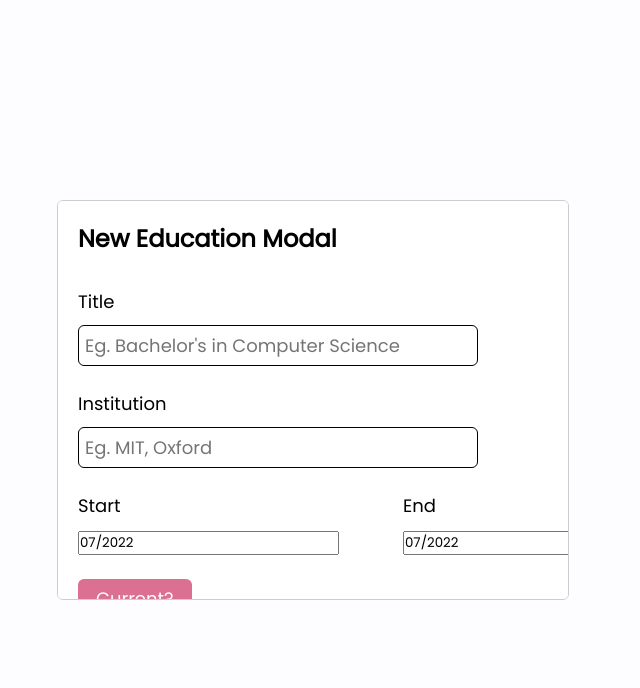
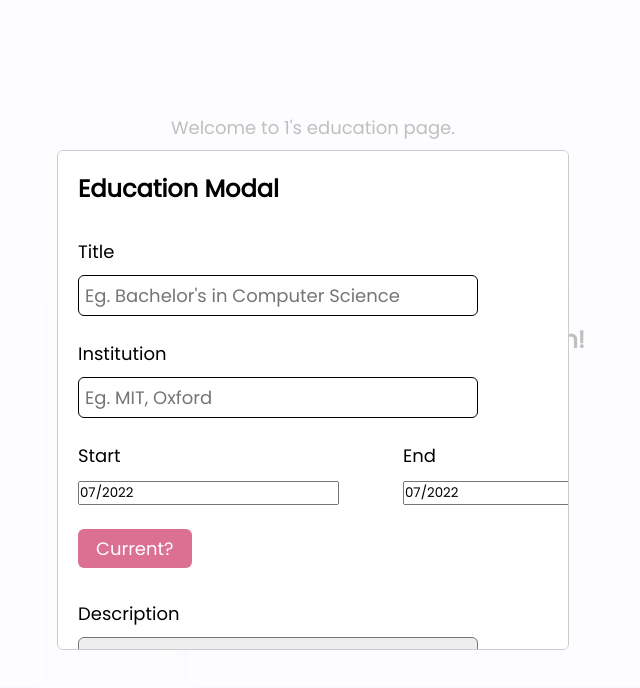
Before and after one commit to kunal70006/showwcase-challenge, a Next.js app: page /1 in a window 1280 px wide. Both pictures are taken after a click on the button "Add new education". Shown: the top 688 px of the page, without its empty margins (327-967 px from the left). Built offline with nearby package versions, Linux system fonts and the light colour scheme.

Commit message:
rewrote modal and slug comp, added bookmark and education comps

```diff
--- a/package.json
+++ b/package.json
@@ -10,6 +10,7 @@
   },
   "dependencies": {
     "@types/react-modal": "^3.13.1",
+    "dayjs": "^1.11.3",
     "next": "12.2.0",
     "react": "18.2.0",
     "react-datepicker": "^4.8.0",
--- /dev/null
+++ b/src/components/Bookmarks/index.tsx
@@ -0,0 +1,34 @@
+import { BookmarkContainer } from "../../styles/Styles";
+
+interface BookmarkProps {
+  educationListArray: any;
+  handleSelected: any;
+}
+
+const Bookmarks = ({ educationListArray, handleSelected }: BookmarkProps) => {
+  return (
+    <BookmarkContainer>
+      {educationListArray.length !== 0
+        ? educationListArray.map((item: any, index: number) => (
+            <div
+              key={index}
+              style={{
+                display: "flex",
+                flexDirection: "column",
+                marginBottom: "1em",
+                cursor: "pointer",
+              }}
+              onClick={() => handleSelected(item)}
+            >
+              <p style={{ fontSize: "24px", fontWeight: "bold" }}>
+                {item.collegeName}
+              </p>
+              <p>{item.degreeName}</p>
+            </div>
+          ))
+        : null}
+    </BookmarkContainer>
+  );
+};
+
+export default Bookmarks;
--- /dev/null
+++ b/src/components/EducationList/index.tsx
@@ -0,0 +1,40 @@
+import { EducationListContainer } from "../../styles/Styles";
+import dayjs from "dayjs";
+dayjs().format();
+
+interface EducationListProps {
+  degree: any;
+}
+
+const EducationList = ({ degree }: EducationListProps) => {
+  return (
+    <EducationListContainer>
+      {degree ? (
+        <div
+          style={{
+            display: "flex",
+            flexDirection: "column",
+            marginBottom: "1em",
+          }}
+        >
+          <p style={{ fontSize: "24px", fontWeight: "bold" }}>
+            {degree?.degreeName} @ {degree?.collegeName}
+          </p>
+          <p>
+            {dayjs(degree.startDate).format("MM/YYYY")} -{" "}
+            {degree.endDate !== "Present"
+              ? dayjs(degree.endDate).format("MM/YYYY")
+              : "Present"}
+          </p>
+          <p>{degree?.achievements}</p>
+        </div>
+      ) : (
+        <p style={{ fontSize: "24px", fontWeight: "bold" }}>
+          Enter/Click your education!
+        </p>
+      )}
+    </EducationListContainer>
+  );
+};
+
+export default EducationList;
--- a/src/components/Input/index.tsx
+++ b/src/components/Input/index.tsx
@@ -2,17 +2,24 @@ import { Input } from "../../styles/Styles";
 
 interface InputFieldProps {
   placeholder: string;
-  setUsername: any;
-  name: string;
+  handlChange: any;
+  value: string;
+  id?: string;
 }
 
-const InputField = ({ placeholder, setUsername, name }: InputFieldProps) => {
+const InputField = ({
+  placeholder,
+  handlChange,
+  value,
+  id,
+}: InputFieldProps) => {
   return (
     <Input
       placeholder={placeholder}
-      value={name}
+      value={value}
+      name={id}
       maxLength={60}
-      onChange={(e) => setUsername(e.target.value)}
+      onChange={handlChange}
     />
   );
 };
--- a/src/components/ModalContainer/index.tsx
+++ b/src/components/ModalContainer/index.tsx
@@ -1,4 +1,4 @@
-import { useState } from "react";
+import { ChangeEvent, useState } from "react";
 import Modal from "react-modal";
 import DatePicker from "react-datepicker";
 import InputField from "../Input";
@@ -14,59 +14,57 @@ import {
 
 interface ModalContainerProps {
   isOpen: boolean;
-  onRequestClose: () => void;
-  degreeName: string;
-  setDegreeName: any;
-  setInstitutionName: any;
-  institutionName: string;
-  changeStartDate: any;
-  changeEndDate: any;
-  startDate: Date;
-  endDate: Date;
-  changeIsPresentlyPersuing: () => void;
-  isPresentlyPersuing: boolean;
-  achievements: string;
-  handleAchievements: any;
+  onClose: () => void;
+  degreeDetails: {
+    degreeName: string;
+    collegeName: string;
+    startDate: Date;
+    endDate: Date | string;
+    achievements: string;
+  };
+  handleDegreeDetailsChange: (e: any) => void;
+  isCurrently: boolean;
+  handleIsCurrently: () => void;
+  setDegreeDetails: any;
+  educationListArray: any;
+  setEducationListArray: any;
+  handleSortedEducationArray: any;
 }
 
 Modal.setAppElement("#__next");
 
 const ModalContainer = ({
   isOpen,
-  onRequestClose,
-  degreeName,
-  setDegreeName,
-  setInstitutionName,
-  institutionName,
-  changeStartDate,
-  startDate,
-  endDate,
-  changeEndDate,
-  changeIsPresentlyPersuing,
-  isPresentlyPersuing,
-  achievements,
-  handleAchievements,
+  onClose,
+  degreeDetails,
+  handleDegreeDetailsChange,
+  isCurrently,
+  handleIsCurrently,
+  setDegreeDetails,
+  educationListArray,
+  handleSortedEducationArray,
+  setEducationListArray,
 }: ModalContainerProps) => {
-  const [text, setText] = useState("");
-
   return (
     <Modal
       isOpen={isOpen}
-      onRequestClose={onRequestClose}
+      onRequestClose={onClose}
       style={ModalStyles}
       contentLabel="Education Modal"
     >
-      <Title>New Education Modal</Title>
+      <Title>Education Modal</Title>
       <SubSubTitle>Title</SubSubTitle>
       <InputField
-        name={degreeName}
-        setUsername={setDegreeName}
+        value={degreeDetails.degreeName}
+        id="degreeName"
         placeholder="Eg. Bachelor's in Computer Science"
+        handlChange={handleDegreeDetailsChange}
       />
       <SubSubTitle>Institution</SubSubTitle>
       <InputField
-        name={institutionName}
-        setUsername={setInstitutionName}
+        value={degreeDetails.collegeName}
+        id="collegeName"
+        handlChange={handleDegreeDetailsChange}
         placeholder="Eg. MIT, Oxford"
       />
       <StyledDiv>
@@ -74,19 +72,25 @@ const ModalContainer = ({
           <SubSubTitle>Start</SubSubTitle>
           <DatePicker
             dateFormat="MM/yyyy"
-            selected={startDate}
-            onChange={changeStartDate}
+            selected={degreeDetails.startDate}
+            onChange={(e) =>
+              setDegreeDetails({ ...degreeDetails, startDate: e })
+            }
+            name="startDate"
             showMonthYearPicker
           />
         </DateContainer>
         <div>
           <SubSubTitle>End</SubSubTitle>
-          {!isPresentlyPersuing ? (
+          {!isCurrently ? (
             <DatePicker
               dateFormat="MM/yyyy"
-              selected={endDate}
-              onChange={changeEndDate}
+              selected={new Date()}
+              onChange={(e) =>
+                setDegreeDetails({ ...degreeDetails, endDate: e })
+              }
               showMonthYearPicker
+              name="endDate"
             />
           ) : (
             <SubSubTitle>Present</SubSubTitle>
@@ -95,16 +99,24 @@ const ModalContainer = ({
       </StyledDiv>
       <StyledButton
         style={{ marginBottom: "2rem" }}
-        onClick={changeIsPresentlyPersuing}
+        onClick={handleIsCurrently}
       >
         Current?
       </StyledButton>
       <SubSubTitle>Description</SubSubTitle>
       <StyledTextArea
-        value={achievements}
-        onChange={(e) => handleAchievements(e.target.value)}
+        value={degreeDetails.achievements}
+        name="achievements"
+        onChange={handleDegreeDetailsChange}
       />
-      <StyledButton style={{ alignSelf: "flex-end" }}>Save</StyledButton>
+      <StyledButton
+        onClick={() => {
+          handleSortedEducationArray(degreeDetails);
+        }}
+        style={{ alignSelf: "flex-end" }}
+      >
+        Save
+      </StyledButton>
     </Modal>
   );
 };
--- a/src/pages/[slug].tsx
+++ b/src/pages/[slug].tsx
@@ -1,29 +1,68 @@
 import { useRouter } from "next/router";
 import React, { useState } from "react";
+import Bookmarks from "../components/Bookmarks";
+import EducationList from "../components/EducationList";
 import ModalContainer from "../components/ModalContainer";
-import { Container, StyledButton, SubSubTitle } from "../styles/Styles";
+import {
+  Container,
+  EducationContainer,
+  StyledButton,
+  SubSubTitle,
+} from "../styles/Styles";
+
+interface DegreeDetails {
+  degreeName: string;
+  collegeName: string;
+  startDate: Date;
+  endDate: Date | string;
+  achievements: string;
+}
 
 const Education = () => {
   const router = useRouter();
   const name = router.asPath.slice(1);
 
   const [isOpen, setIsOpen] = useState<boolean>(false);
-  const [degreeName, setDegreeName] = useState("");
-  const [institutionName, setInstitutionName] = useState("");
-  const [startDate, setStartDate] = useState<Date>(new Date());
-  const [endDate, setEndDate] = useState<Date>(new Date());
-  const [isPresentlyPersuing, setIsPresentlyPersuing] =
-    useState<boolean>(false);
-  const [achievements, setAchievements] = useState<string>("");
+  const [degreeDetails, setDegreeDetails] = useState<DegreeDetails>({
+    degreeName: "",
+    collegeName: "",
+    startDate: new Date(),
+    endDate: new Date(),
+    achievements: "",
+  });
+  const [isCurrently, setIsCurrently] = useState(false);
+  const [educationListArray, setEducationListArray] = useState([]);
+  const [selectedDegree, setSelectedDegree] = useState<DegreeDetails>();
 
   const openModal = () => setIsOpen(true);
   const closeModal = () => setIsOpen(false);
-  const changeDegreeName = (text: string) => setDegreeName(text);
-  const changeInstitutionName = (text: string) => setInstitutionName(text);
-  const changeStartDate = (date: Date) => setStartDate(date);
-  const changeEndDate = (date: Date) => setEndDate(date);
-  const changeIsPresentlyPersuing = () => setIsPresentlyPersuing((p) => !p);
-  const changeAchievements = (text: string) => setAchievements(text);
+  const handleDegreeDetailsChange = (e: any) => {
+    setDegreeDetails({ ...degreeDetails, [e.target.name]: e.target.value });
+  };
+  const handleIsCurrently = () => {
+    if (!isCurrently) {
+      setDegreeDetails({ ...degreeDetails, endDate: "Present" });
+    }
+    setIsCurrently((p) => !p);
+  };
+
+  const handleSelected = (degree: DegreeDetails) => {
+    setSelectedDegree(degree);
+  };
+
+  const handleSortedEducationArray = (item: DegreeDetails) => {
+    if (educationListArray.length < 1) {
+      setEducationListArray((educationListArray: DegreeDetails) => [
+        ...educationListArray,
+        item,
+      ]);
+    } else {
+      let temp = educationListArray.concat(item);
+      temp.sort((a, b) => Date.parse(b.startDate) - Date.parse(a.startDate));
+      setEducationListArray(temp);
+    }
+    closeModal();
+  };
 
   return (
     <Container>
@@ -31,20 +70,23 @@ const Education = () => {
       <StyledButton onClick={openModal}>Add new education</StyledButton>
       <ModalContainer
         isOpen={isOpen}
-        onRequestClose={closeModal}
-        degreeName={degreeName}
-        setDegreeName={changeDegreeName}
-        institutionName={institutionName}
-        setInstitutionName={changeInstitutionName}
-        changeStartDate={changeStartDate}
-        startDate={startDate}
-        endDate={endDate}
-        changeEndDate={changeEndDate}
-        changeIsPresentlyPersuing={changeIsPresentlyPersuing}
-        isPresentlyPersuing={isPresentlyPersuing}
-        achievements={achievements}
-        handleAchievements={changeAchievements}
+        onClose={closeModal}
+        degreeDetails={degreeDetails}
+        handleDegreeDetailsChange={handleDegreeDetailsChange}
+        isCurrently={isCurrently}
+        handleIsCurrently={handleIsCurrently}
+        setDegreeDetails={setDegreeDetails}
+        educationListArray={educationListArray}
+        setEducationListArray={setEducationListArray}
+        handleSortedEducationArray={handleSortedEducationArray}
       />
+      <EducationContainer>
+        <Bookmarks
+          educationListArray={educationListArray}
+          handleSelected={handleSelected}
+        />
+        <EducationList degree={selectedDegree} />
+      </EducationContainer>
     </Container>
   );
 };
--- a/src/styles/Styles.ts
+++ b/src/styles/Styles.ts
@@ -2,12 +2,13 @@ import styled from "styled-components";
 
 export const Container = styled.div`
   display: flex;
-  min-height: 100vh;
+  height: 100vh;
   background-color: ghostwhite;
   align-items: center;
   flex-direction: column;
   justify-content: center;
   font-size: large;
+  /* overflow-y: hidden; */
 `;
 
 export const Title = styled.h1`
@@ -86,7 +87,7 @@ export const DateContainer = styled.div`
 export const ModalStyles = {
   content: {
     width: "40%",
-    height: "50%",
+    height: "500px",
     display: "flex",
     flexDirection: "column",
     top: "50%",
@@ -109,8 +110,30 @@ export const StyledTextArea = styled.textarea`
   background-color: #eee;
   overflow: auto;
   resize: both;
+  border-radius: 6px;
 
   :focus {
     outline: none;
   }
 `;
+
+export const EducationContainer = styled.div`
+  display: flex;
+  width: 80%;
+  min-height: 50vh;
+  margin-top: 4em;
+`;
+
+export const BookmarkContainer = styled.div`
+  display: flex;
+  flex-direction: column;
+  box-shadow: rgba(149, 157, 165, 0.2) 0px 8px 24px;
+  padding: 2em 4em;
+  width: 30%;
+  margin-right: 8em;
+  flex-wrap: wrap;
+`;
+
+export const EducationListContainer = styled(BookmarkContainer)`
+  width: 70%;
+`;
```
Also changed, not shown: src/pages/index.tsx (+4 -4 lines), 2 other files (tests, documents, lock files or other folders).
